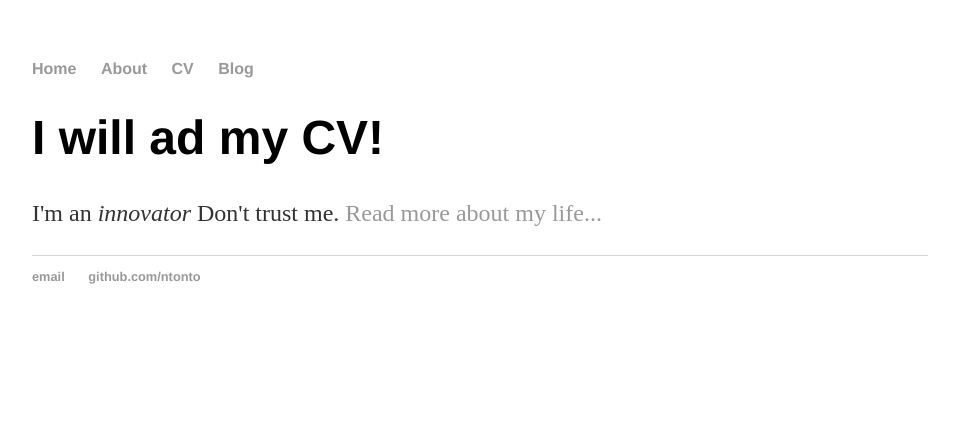
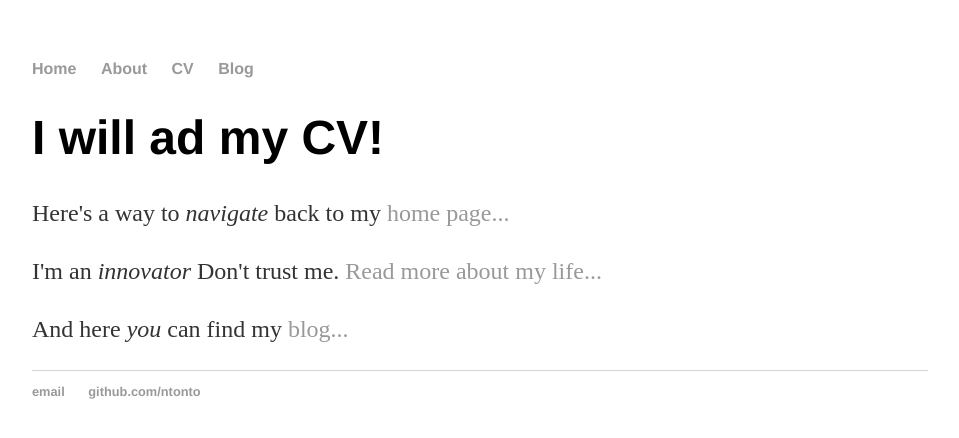
Before and after one commit to ntonto/ntonto.github.io, a Jekyll site: the page built from cv/index.html, in a window 1280 px wide. Shown: the top 438 px of the page, without its empty margins (160-1119 px from the left). Built offline with Jekyll 4.4.1, drawn with Linux system fonts in a browser that asks for light colours.

Commit message:
Update index.html

```diff
--- a/cv/index.html
+++ b/cv/index.html
@@ -4,6 +4,8 @@ title: ntonto, medical innovator
 ---
     		<div class="blurb">
         		<h1>I will ad my CV!</h1>
-				<p>I'm an <em>innovator</em> Don't trust me. <a href="/about">Read more about my life...</a></p>
+				<p>Here's a way to <em>navigate</em> back to my <a href="/">home page...</a></p>
+					<p>I'm an <em>innovator</em> Don't trust me. <a href="/about">Read more about my life...</a></p>
+						<p>And here <em>you</em> can find my <a href="/blog">blog...</a></p>
 
 </div><!-- /.blurb -->
```
